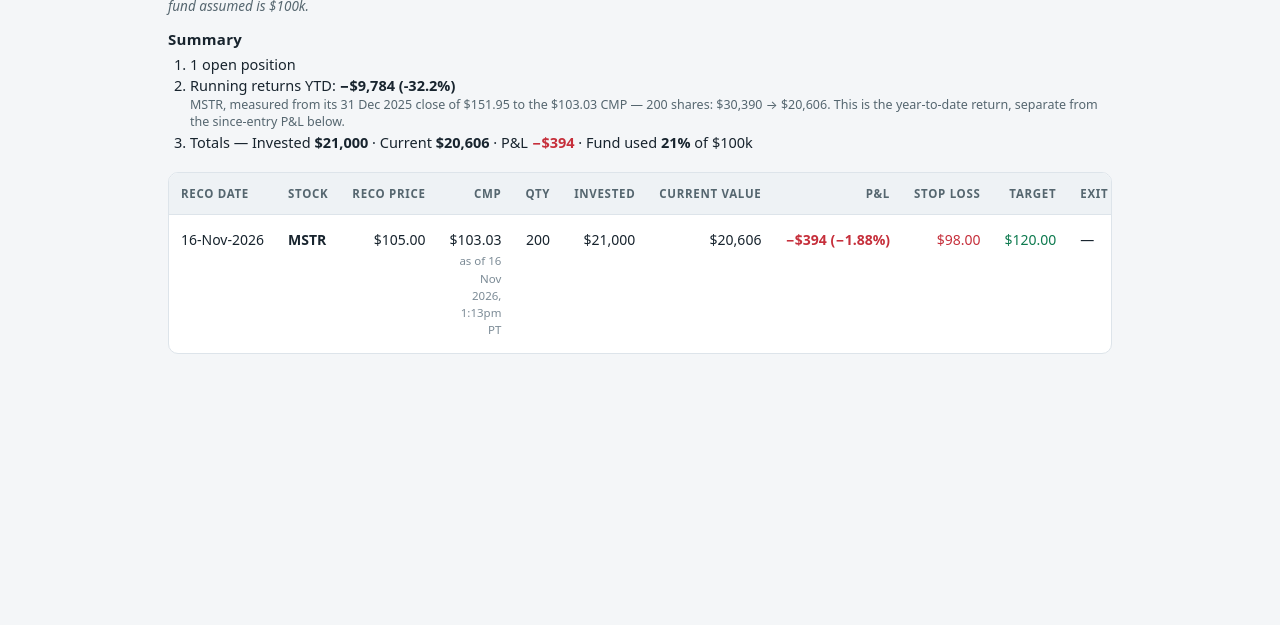
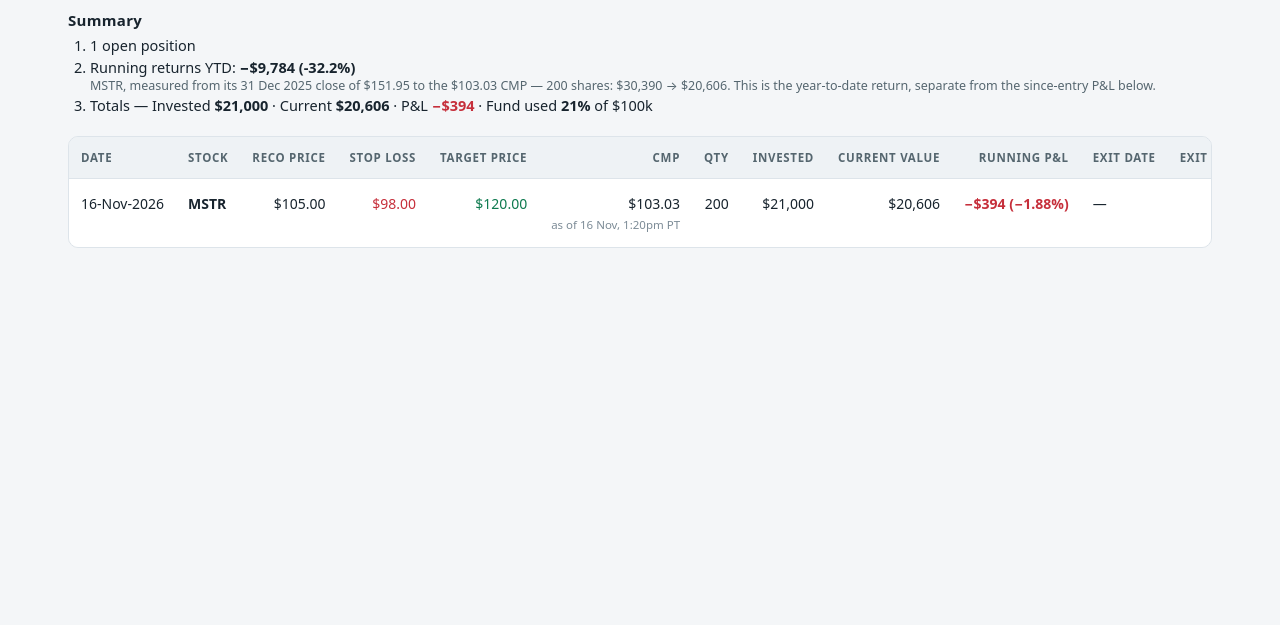
Before and after one commit to phoenixstonecapital/psc, a plain HTML site: page index.html in a window 1280 px wide. Shown: the part 175-800 px from the top of the page. Drawn offline with Linux system fonts and the light colour scheme.

Commit message:
Refresh dashboard 2026-11-16 13:20 PT

```diff
--- a/index.html
+++ b/index.html
@@ -26,7 +26,7 @@
     line-height:1.5;
     -webkit-font-smoothing:antialiased;
   }
-  .wrap{max-width:980px;margin:0 auto;padding:24px 18px 36px}
+  .wrap{max-width:1180px;margin:0 auto;padding:24px 18px 36px}
   .brand{display:flex;align-items:center;gap:16px}
   .logo{width:72px;height:72px;flex:0 0 auto;display:block}
   h1{margin:0;font-size:24px;line-height:1.2;font-weight:700}
@@ -42,7 +42,7 @@
   .summary li:last-child{margin-bottom:0}
   .summary .basis{display:block;font-size:12.5px;color:var(--muted)}
 
-  .table-wrap{margin-top:20px;border:1px solid var(--line);border-radius:10px;overflow:hidden;background:var(--card)}
+  .table-wrap{margin-top:20px;border:1px solid var(--line);border-radius:10px;overflow-x:auto;background:var(--card)}
   table{width:100%;border-collapse:collapse;font-size:14px}
   thead th{
     text-align:left;font-size:11.5px;letter-spacing:.06em;text-transform:uppercase;
@@ -53,7 +53,7 @@
   tbody td{padding:14px 12px;border-bottom:1px solid var(--line);vertical-align:top;white-space:nowrap}
   tbody tr:last-child td{border-bottom:0}
   .stock{font-weight:700}
-  .cmp-note{display:block;font-size:11.5px;color:var(--muted2);white-space:normal;margin-top:2px}
+  .cmp-note{display:block;font-size:11.5px;color:var(--muted2);white-space:nowrap;margin-top:2px}
   .neg{color:var(--red);font-weight:600}
   .sl{color:var(--red)}
   .tgt{color:var(--green)}
@@ -106,36 +106,36 @@
     <table>
       <thead>
         <tr>
-          <th scope="col">Reco Date</th>
+          <th scope="col">Date</th>
           <th scope="col">Stock</th>
           <th scope="col" class="num">Reco Price</th>
+          <th scope="col" class="num">Stop Loss</th>
+          <th scope="col" class="num">Target Price</th>
           <th scope="col" class="num">CMP</th>
           <th scope="col" class="num">Qty</th>
           <th scope="col" class="num">Invested</th>
           <th scope="col" class="num">Current Value</th>
-          <th scope="col" class="num">P&amp;L</th>
-          <th scope="col" class="num">Stop Loss</th>
-          <th scope="col" class="num">Target</th>
+          <th scope="col" class="num">Running P&amp;L</th>
           <th scope="col">Exit Date</th>
           <th scope="col" class="num">Exit Price</th>
-          <th scope="col" class="num">Total P&amp;L</th>
+          <th scope="col" class="num">Booked P&amp;L</th>
         </tr>
       </thead>
       <tbody>
         <tr>
-          <td data-label="Reco Date">16-Nov-2026</td>
+          <td data-label="Date">16-Nov-2026</td>
           <td data-label="Stock" class="stock">MSTR</td>
           <td data-label="Reco Price" class="num">$105.00</td>
-          <td data-label="CMP" class="num">$103.03<span class="cmp-note">as of 16 Nov 2026, 1:13pm PT</span></td>
+          <td data-label="Stop Loss" class="num sl">$98.00</td>
+          <td data-label="Target Price" class="num tgt">$120.00</td>
+          <td data-label="CMP" class="num">$103.03<span class="cmp-note">as of 16 Nov, 1:20pm PT</span></td>
           <td data-label="Qty" class="num">200</td>
           <td data-label="Invested" class="num">$21,000</td>
           <td data-label="Current Value" class="num">$20,606</td>
-          <td data-label="P&amp;L" class="num neg">−$394 (−1.88%)</td>
-          <td data-label="Stop Loss" class="num sl">$98.00</td>
-          <td data-label="Target" class="num tgt">$120.00</td>
+          <td data-label="Running P&amp;L" class="num neg">−$394 (−1.88%)</td>
           <td data-label="Exit Date">—</td>
           <td data-label="Exit Price" class="num">—</td>
-          <td data-label="Total P&amp;L" class="num">—</td>
+          <td data-label="Booked P&amp;L" class="num">—</td>
         </tr>
       </tbody>
     </table>
```
